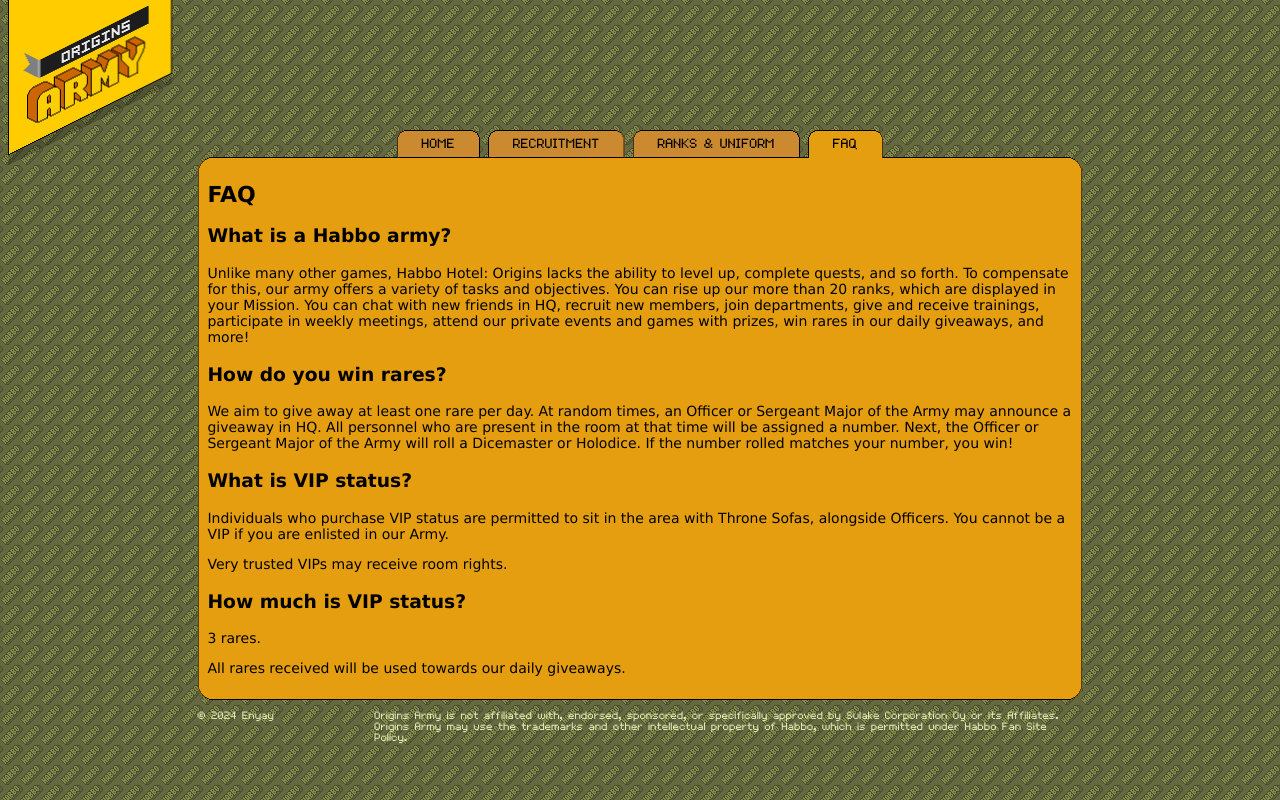
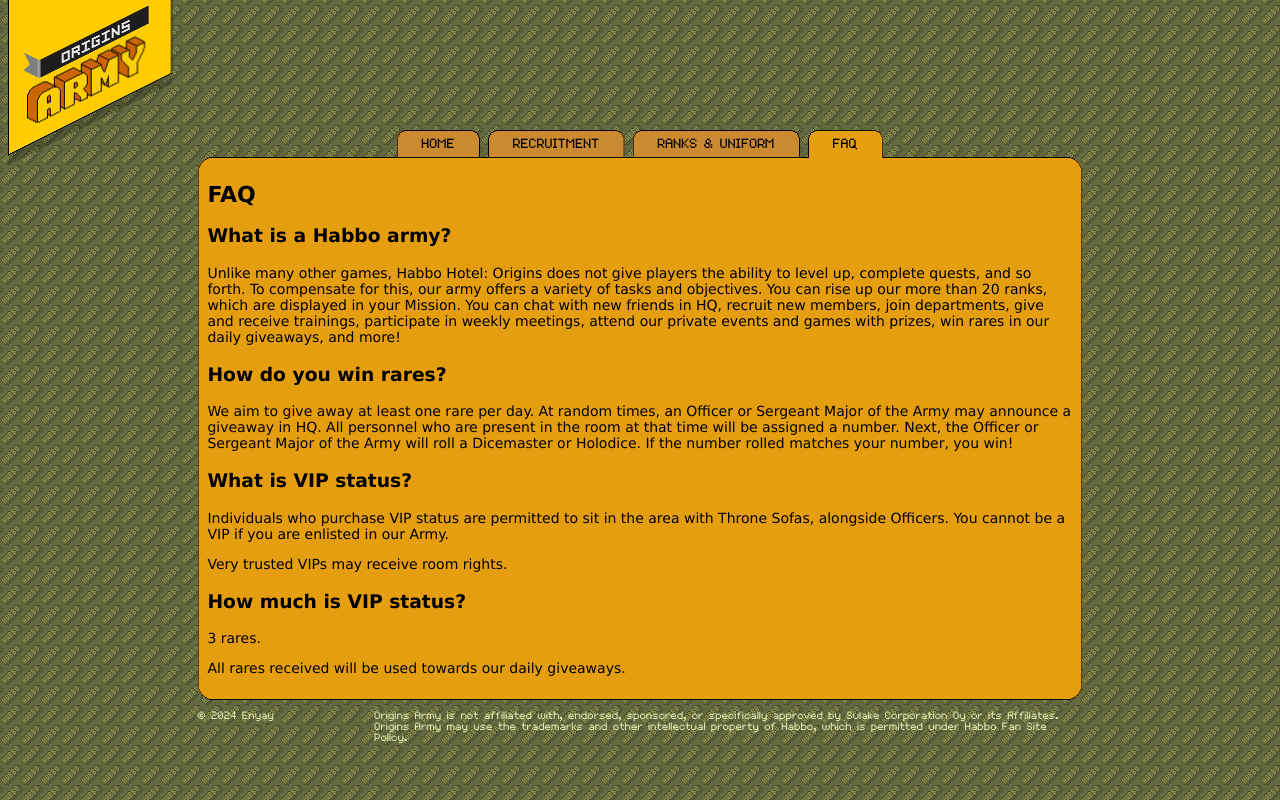
Before and after one commit to SLindup/originsarmy, a plain HTML site: page faq.html in a window 1280 px wide. Drawn offline with Linux system fonts and the light colour scheme.

Commit message:
update text and swap to pops

```diff
--- a/faq.html
+++ b/faq.html
@@ -35,7 +35,7 @@
             <div class="singleColumn">
                 <h1>FAQ</h1>
                 <h3>What is a Habbo army?</h3>
-                <p>Unlike many other games, Habbo Hotel: Origins lacks the ability to level up, complete quests, and so
+                <p>Unlike many other games, Habbo Hotel: Origins does not give players the ability to level up, complete quests, and so
                     forth. To compensate for this, our army offers a variety of tasks and objectives. You can rise up our
                     more than 20 ranks, which are displayed in your Mission. You can chat with new friends in HQ, recruit
                     new members, join departments, give and receive trainings, participate in weekly meetings, attend our
```
Also changed, not shown: assets/uniforms/officers-f.png.
